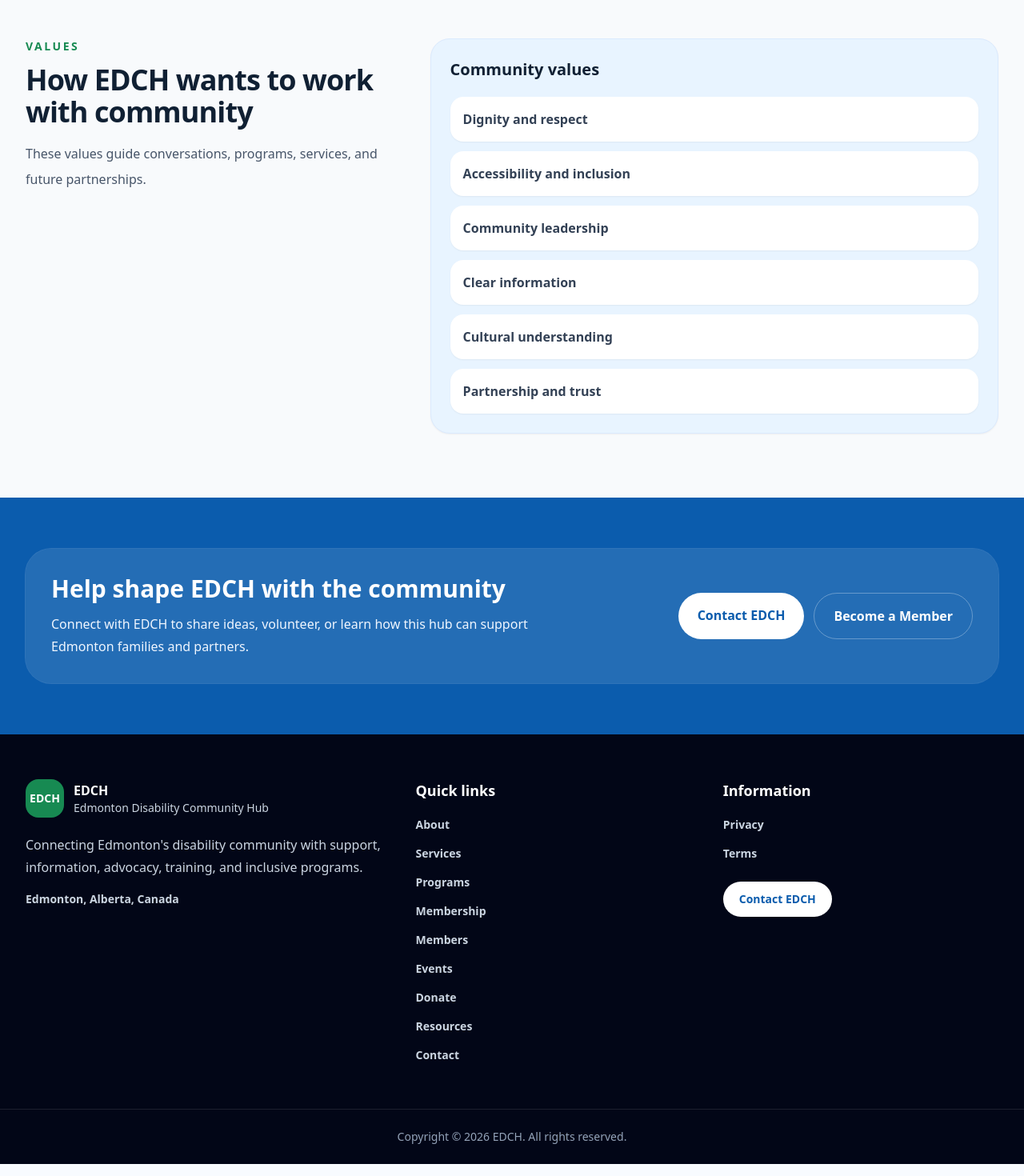
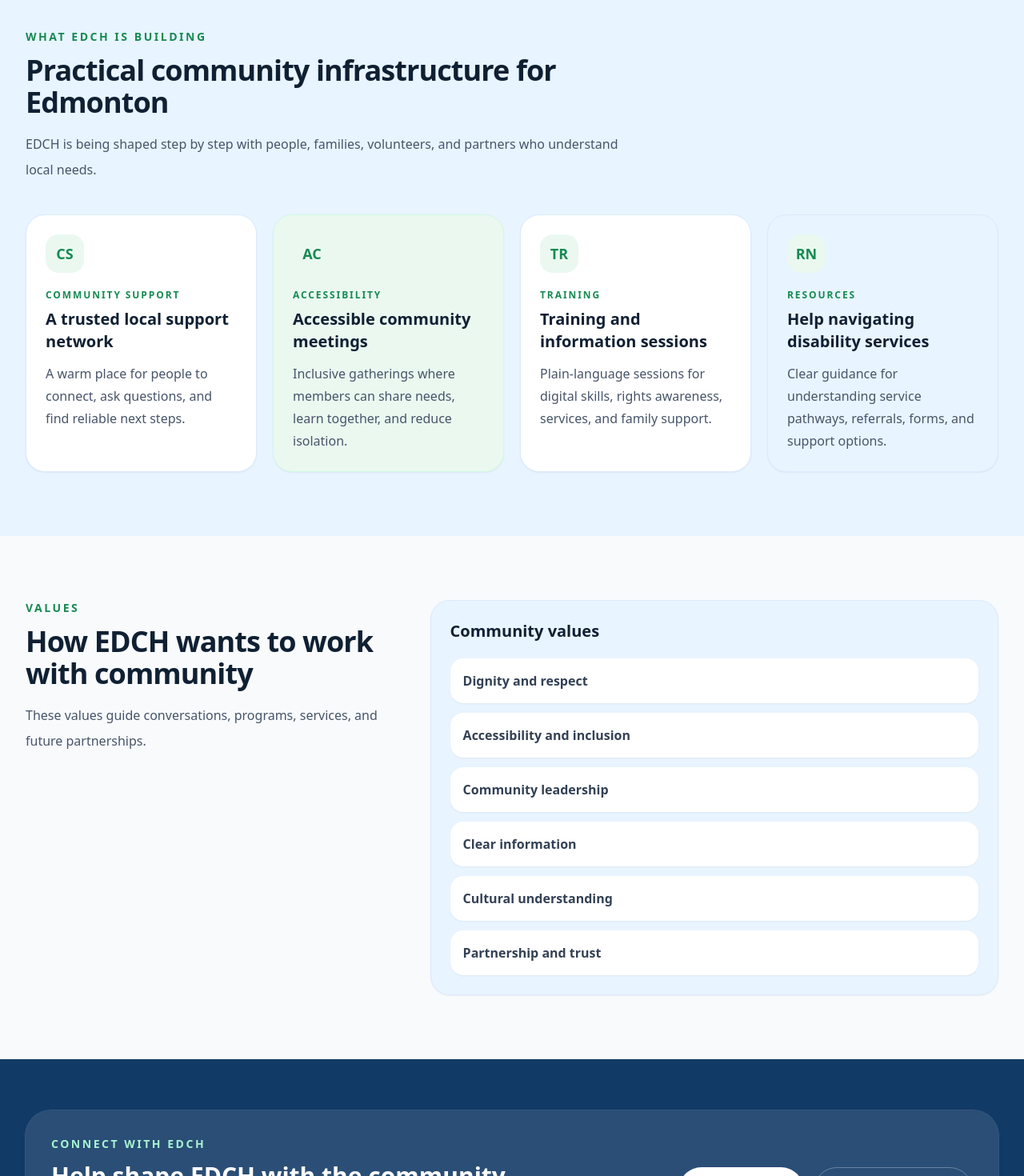
Before and after one commit to daawuud/EDCH, a Next.js app: page /about in a window 1280 px wide. Shown: the part 1330-2800 px from the top of the page at 80% size. Built offline with nearby package versions, Linux system fonts and the light colour scheme.

Commit message:
Refine EDCH public website design

```diff
--- a/app/(site)/about/page.tsx
+++ b/app/(site)/about/page.tsx
@@ -47,6 +47,45 @@
           </div>
         </div>
       </section>
+      <section className="bg-edch-sky px-4 py-20 sm:px-6 lg:px-8 dark:bg-slate-900">
+        <div className="mx-auto max-w-7xl">
+          <SectionHeader
+            eyebrow="What EDCH is building"
+            title="Practical community infrastructure for Edmonton"
+            description="EDCH is being shaped step by step with people, families, volunteers, and partners who understand local needs."
+          />
+          <div className="grid gap-5 md:grid-cols-2 lg:grid-cols-4">
+            <SectionCard
+              title="A trusted local support network"
+              description="A warm place for people to connect, ask questions, and find reliable next steps."
+              icon="CS"
+              meta="Community support"
+              tone="white"
+            />
+            <SectionCard
+              title="Accessible community meetings"
+              description="Inclusive gatherings where members can share needs, learn together, and reduce isolation."
+              icon="AC"
+              meta="Accessibility"
+              tone="green"
+            />
+            <SectionCard
+              title="Training and information sessions"
+              description="Plain-language sessions for digital skills, rights awareness, services, and family support."
+              icon="TR"
+              meta="Training"
+              tone="white"
+            />
+            <SectionCard
+              title="Help navigating disability services"
+              description="Clear guidance for understanding service pathways, referrals, forms, and support options."
+              icon="RN"
+              meta="Resources"
+              tone="blue"
+            />
+          </div>
+        </div>
+      </section>
       <section className="bg-slate-50 px-4 py-20 sm:px-6 lg:px-8 dark:bg-slate-900">
         <div className="mx-auto grid max-w-7xl gap-8 lg:grid-cols-[0.8fr_1.2fr]">
           <div>
@@ -75,7 +114,7 @@
       </section>
       <CallToAction
         title="Help shape EDCH with the community"
-        description="Connect with EDCH to share ideas, volunteer, or learn how this hub can support Edmonton families and partners."
+        description="Share ideas, volunteer, or learn how this hub can support Edmonton families, caregivers, newcomers, and partners."
         primaryLabel="Contact EDCH"
         primaryHref="/contact"
         secondaryLabel="Become a Member"
--- a/app/(site)/contact/page.tsx
+++ b/app/(site)/contact/page.tsx
@@ -27,7 +27,7 @@
       />
       <section className="bg-slate-50 px-4 py-20 sm:px-6 lg:px-8 dark:bg-slate-900">
         <div className="mx-auto grid max-w-7xl gap-10 lg:grid-cols-[0.8fr_1.2fr]">
-          <div className="rounded-[2rem] bg-edch-ink p-8 text-white shadow-soft">
+          <div className="rounded-[2rem] bg-[#123a66] p-8 text-white shadow-soft">
             <p className="text-sm font-black uppercase tracking-[0.18em] text-emerald-300">
               Reach out
             </p>
--- a/app/(site)/membership/page.tsx
+++ b/app/(site)/membership/page.tsx
@@ -49,7 +49,7 @@
                 key={type.title}
                 title={type.title}
                 description={type.description}
-                icon={`${index + 1}`}
+                icon={getMembershipIcon(type.title)}
                 meta="Membership"
                 tone={index % 2 === 0 ? "white" : "green"}
               />
@@ -174,11 +174,22 @@
         </div>
       </section>
       <CallToAction
-        title="Become a member of EDCH"
-        description="Apply online so EDCH can review your interest and keep the community organized."
+        title="Become part of the support network"
+        description="Apply online so EDCH can review your interest and keep the community connected, organized, and welcoming."
         primaryLabel="Become a Member"
         primaryHref="#membership-application"
       />
     </main>
   );
 }
+
+function getMembershipIcon(title: string) {
+  const lowerTitle = title.toLowerCase();
+
+  if (lowerTitle.includes("community")) return "CM";
+  if (lowerTitle.includes("volunteer")) return "VL";
+  if (lowerTitle.includes("supporter")) return "SP";
+  if (lowerTitle.includes("board")) return "FB";
+
+  return "MB";
+}
--- a/app/(site)/page.tsx
+++ b/app/(site)/page.tsx
@@ -94,8 +94,8 @@
         </section>
 
         <CallToAction
-          title="Ready to connect with EDCH?"
-          description="Reach out about membership, volunteering, partnership, services, or future support for community work."
+          title="Join the conversation"
+          description="Connect with EDCH about membership, volunteering, partnership, services, or future support for community work in Edmonton."
           primaryLabel="Contact Us"
           primaryHref="/contact"
           secondaryLabel="View Resources"
--- a/app/(site)/programs/page.tsx
+++ b/app/(site)/programs/page.tsx
@@ -34,7 +34,7 @@
                 key={program.title}
                 title={program.title}
                 description={program.description}
-                icon={`${index + 1}`}
+                icon={getProgramIcon(program.title)}
                 meta="Program"
                 tone={index % 3 === 1 ? "green" : "white"}
               />
@@ -45,3 +45,16 @@
     </main>
   );
 }
+
+function getProgramIcon(title: string) {
+  const lowerTitle = title.toLowerCase();
+
+  if (lowerTitle.includes("meeting")) return "CM";
+  if (lowerTitle.includes("digital")) return "DS";
+  if (lowerTitle.includes("english")) return "EN";
+  if (lowerTitle.includes("accessibility")) return "AC";
+  if (lowerTitle.includes("family")) return "FS";
+  if (lowerTitle.includes("volunteer")) return "VL";
+
+  return "PG";
+}
--- a/app/(site)/resources/page.tsx
+++ b/app/(site)/resources/page.tsx
@@ -37,7 +37,7 @@
                 description={resource.description}
                 href={resource.href}
                 cta={resource.href ? "Open Resource" : undefined}
-                icon={`${index + 1}`}
+                icon={getResourceIcon(resource.title)}
                 meta="Resource"
                 tone={index % 2 === 0 ? "blue" : "white"}
               />
@@ -48,3 +48,15 @@
     </main>
   );
 }
+
+function getResourceIcon(title: string) {
+  const lowerTitle = title.toLowerCase();
+
+  if (lowerTitle.includes("disability") || lowerTitle.includes("adap")) return "DS";
+  if (lowerTitle.includes("aish")) return "AI";
+  if (lowerTitle.includes("transport")) return "AT";
+  if (lowerTitle.includes("legal") || lowerTitle.includes("rights")) return "LR";
+  if (lowerTitle.includes("settlement")) return "NS";
+
+  return "RS";
+}
--- a/app/(site)/services/page.tsx
+++ b/app/(site)/services/page.tsx
@@ -35,7 +35,7 @@
                 key={service.title}
                 title={service.title}
                 description={service.description}
-                icon={`${index + 1}`}
+                icon={getServiceIcon(service.title)}
                 meta="EDCH service"
                 tone={index % 2 === 0 ? "white" : "blue"}
               />
@@ -46,3 +46,16 @@
     </main>
   );
 }
+
+function getServiceIcon(title: string) {
+  const lowerTitle = title.toLowerCase();
+
+  if (lowerTitle.includes("community")) return "CS";
+  if (lowerTitle.includes("navigation")) return "RN";
+  if (lowerTitle.includes("advocacy") || lowerTitle.includes("rights")) return "AC";
+  if (lowerTitle.includes("family") || lowerTitle.includes("caregiver")) return "FS";
+  if (lowerTitle.includes("newcomer")) return "NC";
+  if (lowerTitle.includes("resource")) return "RS";
+
+  return "ED";
+}
--- a/components/call-to-action.tsx
+++ b/components/call-to-action.tsx
@@ -16,13 +16,16 @@
   secondaryHref?: string;
 }) {
   return (
-    <section className="bg-edch-blue px-4 py-16 text-white sm:px-6 lg:px-8">
-      <div className="mx-auto flex max-w-7xl flex-col gap-8 rounded-[2rem] bg-white/10 p-8 ring-1 ring-white/15 md:flex-row md:items-center md:justify-between">
+    <section className="bg-[#123a66] px-4 py-16 text-white sm:px-6 lg:px-8">
+      <div className="mx-auto flex max-w-7xl flex-col gap-8 rounded-[2rem] bg-white/10 p-6 ring-1 ring-white/15 sm:p-8 md:flex-row md:items-center md:justify-between">
         <div>
-          <h2 className="text-3xl font-black">{title}</h2>
+          <p className="text-sm font-black uppercase tracking-[0.18em] text-emerald-200">
+            Connect with EDCH
+          </p>
+          <h2 className="mt-3 text-2xl font-black sm:text-3xl">{title}</h2>
           <p className="mt-3 max-w-2xl leading-7 text-blue-50">{description}</p>
         </div>
-        <div className="flex flex-col gap-3 sm:flex-row">
+        <div className="flex w-full flex-col gap-3 sm:w-auto sm:flex-row">
           <Link
             href={primaryHref}
             className="rounded-full bg-white px-6 py-4 text-center font-black text-edch-blue transition hover:bg-edch-sky"
--- a/components/hero-section.tsx
+++ b/components/hero-section.tsx
@@ -12,7 +12,7 @@
           <p className="inline-flex rounded-full bg-white px-4 py-2 text-sm font-black text-edch-blue shadow-sm ring-1 ring-blue-100 dark:bg-white/10 dark:text-white dark:ring-white/10">
             {siteContent.location}
           </p>
-          <h1 className="mt-7 max-w-4xl text-4xl font-black leading-tight text-edch-ink sm:text-5xl lg:text-6xl dark:text-white">
+          <h1 className="mt-7 max-w-4xl text-4xl font-black leading-tight text-edch-ink sm:text-5xl dark:text-white">
             {siteContent.hero.headline}
           </h1>
           <p className="mt-6 max-w-2xl text-lg leading-8 text-slate-600 sm:text-xl dark:text-slate-200">
@@ -43,7 +43,7 @@
 
         <div className="relative z-10">
           <div className="rounded-[2rem] border border-white bg-white/90 p-5 shadow-soft backdrop-blur dark:border-white/10 dark:bg-white/10">
-            <div className="rounded-[1.5rem] bg-edch-ink p-6 text-white dark:bg-slate-950/60">
+            <div className="rounded-[1.5rem] bg-[#123a66] p-6 text-white dark:bg-slate-900">
               <div className="mb-5 rounded-3xl bg-white/10 p-5">
                 <p className="text-sm font-black uppercase tracking-[0.18em] text-emerald-200">
                   Edmonton Disability Community Hub
--- a/components/page-hero.tsx
+++ b/components/page-hero.tsx
@@ -45,7 +45,7 @@
       className={cn(
         "relative overflow-hidden border-b border-blue-100/80 px-4 py-12 sm:px-6 lg:px-8 dark:border-white/10",
         isImpact
-          ? "bg-edch-ink text-white"
+          ? "bg-[#123a66] text-white"
           : "bg-[linear-gradient(135deg,#f8fbff_0%,#ffffff_48%,#eefaf4_100%)] dark:bg-[linear-gradient(135deg,#071525_0%,#0b233a_52%,#082417_100%)]"
       )}
     >
@@ -69,7 +69,7 @@
           </p>
           <h1
             className={cn(
-              "mt-5 max-w-4xl text-4xl font-black leading-tight tracking-tight sm:text-5xl",
+              "mt-5 max-w-4xl text-3xl font-black leading-tight tracking-tight sm:text-4xl lg:text-5xl",
               isCentered && "mx-auto",
               isImpact ? "text-white" : "text-edch-ink dark:text-white"
             )}
@@ -78,7 +78,7 @@
           </h1>
           <p
             className={cn(
-              "mt-5 max-w-3xl text-lg leading-8",
+              "mt-5 max-w-3xl text-base leading-8 sm:text-lg",
               isCentered && "mx-auto",
               isImpact ? "text-slate-200" : "text-slate-600 dark:text-slate-200"
             )}
--- a/data/site-content.ts
+++ b/data/site-content.ts
@@ -5,9 +5,9 @@
   mission:
     "EDCH is a community-led disability support hub being developed in Edmonton to help people connect, understand services, reduce isolation, and build community leadership.",
   hero: {
-    headline: "Building a Stronger Disability Community in Edmonton",
+    headline: "Building a welcoming disability community in Edmonton",
     description:
-      "EDCH connects people with disabilities, families, caregivers, newcomers, and community partners through support, information, advocacy, training, and inclusive community programs.",
+      "EDCH brings people with disabilities, families, caregivers, newcomers, volunteers, and community partners together through support, information, advocacy, training, and inclusive local programs.",
     stats: [
       { value: "6", label: "Core service areas" },
       { value: "100%", label: "Community focused" },
@@ -33,7 +33,7 @@
   ],
   about: {
     intro:
-      "EDCH is a community-led disability support hub being developed in Edmonton to help people connect, understand services, reduce isolation, and build community leadership.",
+      "EDCH is a community-led disability support hub being developed in Edmonton to help people connect, understand services, reduce isolation, and build community leadership together.",
     mission:
       "To connect people with disabilities, families, caregivers, newcomers, volunteers, and partners with practical support, information, advocacy, training, and inclusive community programs.",
     vision:
```
Also changed, not shown: app/(site)/donate/page.tsx (+13 -2 lines).
